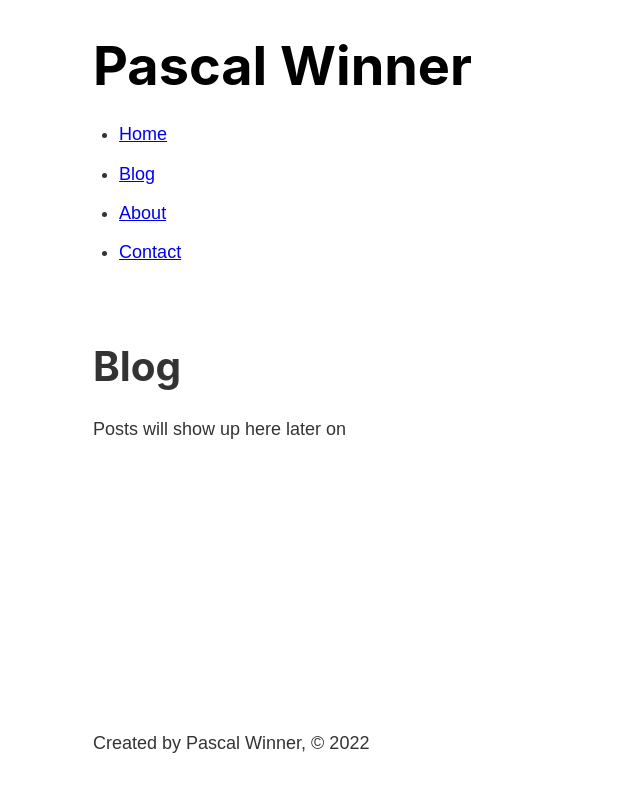
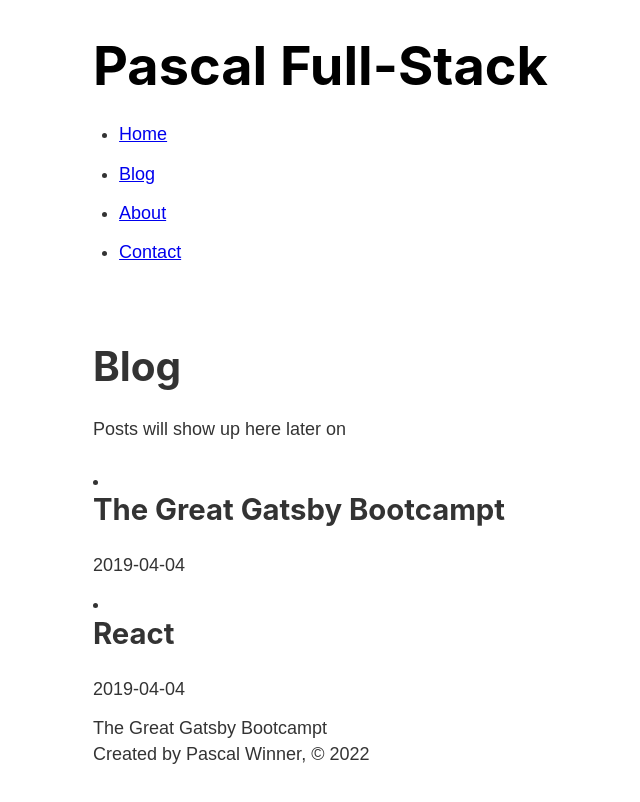
Before and after one commit to pascwin/pascal-winner-portfolio, a Gatsby site: page /blog in a window 1280 px wide. Shown: the whole page, without its empty margins (190-830 px from the left). Built offline with nearby package versions, Linux system fonts and the light colour scheme; Gatsby itself is replaced by a stand-in of ours.

Commit message:
rendering posts with gatsby-source-filesystem plugin

```diff
--- a/gatsby-config.js
+++ b/gatsby-config.js
@@ -1,8 +1,8 @@
 module.exports = {
   siteMetadata: {
-    title: `Gatsby Default Starter`,
-    description: `Kick off your next, great Gatsby project with this default starter. This barebones starter ships with the main Gatsby configuration files you might need.`,
-    author: `@gatsbyjs`,
+    title: `Pascal Full-Stack`,
+    description: `This is my portfolio as a Full Stack Developer`,
+    author: `Pascal Winner`,
     siteUrl: `https://gatsbystarterdefaultsource.gatsbyjs.io/`,
   },
   plugins: [
@@ -12,10 +12,18 @@ module.exports = {
     {
       resolve: `gatsby-source-filesystem`,
       options: {
+        name: "src",
+        path: `${__dirname}/src/`,
+      },
+    },
+    {
+      resolve: `gatsby-source-filesystem`,
+      options: {
         name: `images`,
         path: `${__dirname}/src/images`,
       },
     },
+    `gatsby-transformer-remark`,
     `gatsby-transformer-sharp`,
     `gatsby-plugin-sharp`,
     {
--- a/package.json
+++ b/package.json
@@ -13,7 +13,8 @@
     "gatsby-plugin-react-helmet": "^5.14.0",
     "gatsby-plugin-sass": "^5.14.0",
     "gatsby-plugin-sharp": "^4.14.1",
-    "gatsby-source-filesystem": "^4.14.0",
+    "gatsby-source-filesystem": "^4.15.0",
+    "gatsby-transformer-remark": "^5.15.0",
     "gatsby-transformer-sharp": "^4.14.0",
     "prop-types": "^15.8.1",
     "react": "^17.0.1",
@@ -22,6 +23,7 @@
     "sass": "^1.52.1"
   },
   "devDependencies": {
+    "env-cmd": "^10.1.0",
     "prettier": "^2.6.2"
   },
   "keywords": [
@@ -30,7 +32,7 @@
   "license": "0BSD",
   "scripts": {
     "build": "gatsby build",
-    "develop": "gatsby develop",
+    "develop": "env-cmd -f .env.development gatsby develop",
     "format": "prettier --write \"**/*.{js,jsx,ts,tsx,json,md,css}\"",
     "start": "gatsby develop",
     "serve": "gatsby serve",
--- a/src/components/footer.js
+++ b/src/components/footer.js
@@ -1,9 +1,20 @@
 import React from "react";
+import { graphql, useStaticQuery } from "gatsby"
 
 const Footer = () => {
+    const data = useStaticQuery(graphql`
+    query {
+      site{
+        siteMetadata {
+            author
+          }
+        }
+      }
+    `)
+
     return (
         <footer>
-            <p>Created by Pascal Winner, © 2022</p>
+            <p>Created by { data.site.siteMetadata.author }, © 2022</p>
         </footer>
     )
 }
--- a/src/components/header.js
+++ b/src/components/header.js
@@ -1,14 +1,29 @@
 import * as React from "react"
-import { Link } from "gatsby"
+import { Link, graphql, useStaticQuery } from "gatsby"
 
 // import "./header.module.scss"
 import * as headerStyles from "./header.module.scss"
 
 const Header = () => {
+  const data = useStaticQuery(graphql`
+  query {
+    site{
+      siteMetadata {
+          title,
+          author
+        }
+      }
+    }
+
+  `)
+
+
   return (
     <header className={headerStyles.header}>
       <h1>
-        <Link className={headerStyles.title} to="/" >Pascal Winner</Link>
+        <Link className={headerStyles.title} to="/" >
+          {data.site.siteMetadata.title}
+        </Link>
       </h1>
       <nav>
         <ul className={headerStyles.navList}>
--- a/src/pages/blog.js
+++ b/src/pages/blog.js
@@ -1,12 +1,45 @@
 import React from "react";
-// import { Link } from "gatsby";
+import { graphql, useStaticQuery } from "gatsby";
 import Layout from "../components/layout";
 
 const BlogPage = () => {
+    const data = useStaticQuery(graphql`
+    query {
+        allMarkdownRemark {
+          edges {
+            node {
+              frontmatter {
+                title
+                date
+              }
+              html
+              excerpt
+            }
+          }
+        }
+      }
+    `)
+
     return (
         <Layout>
             <h1>Blog</h1>
             <p>Posts will show up here later on</p>
+            <div>
+            {
+                data.allMarkdownRemark.edges.map(edge => {
+                    return(
+                        <li>
+                            <h2>{edge.node.frontmatter.title}</h2>
+                            <p>{edge.node.frontmatter.date}</p>
+                        </li>
+                    )
+                })
+            }
+            {
+                data.allMarkdownRemark.edges[0].node.frontmatter.title
+            }
+            </div>
+
         </Layout>
     )
 }
--- /dev/null
+++ b/src/posts/gatsby.md
@@ -0,0 +1,12 @@
+---
+title: "The Great Gatsby Bootcampt"
+date: "2019-04-04"
+---
+
+I just launched a new bootcamp!
+
+## Topics Covered
+
+1. Gatsby
+2. GraphQL
+3. React
--- /dev/null
+++ b/src/posts/react.md
@@ -0,0 +1,12 @@
+---
+title: "React"
+date: "2019-04-04"
+---
+
+Here you'll learn React
+
+## Topics Covered
+
+1. Gatsby
+2. GraphQL
+3. React
```
Also changed, not shown: 1 other file.
